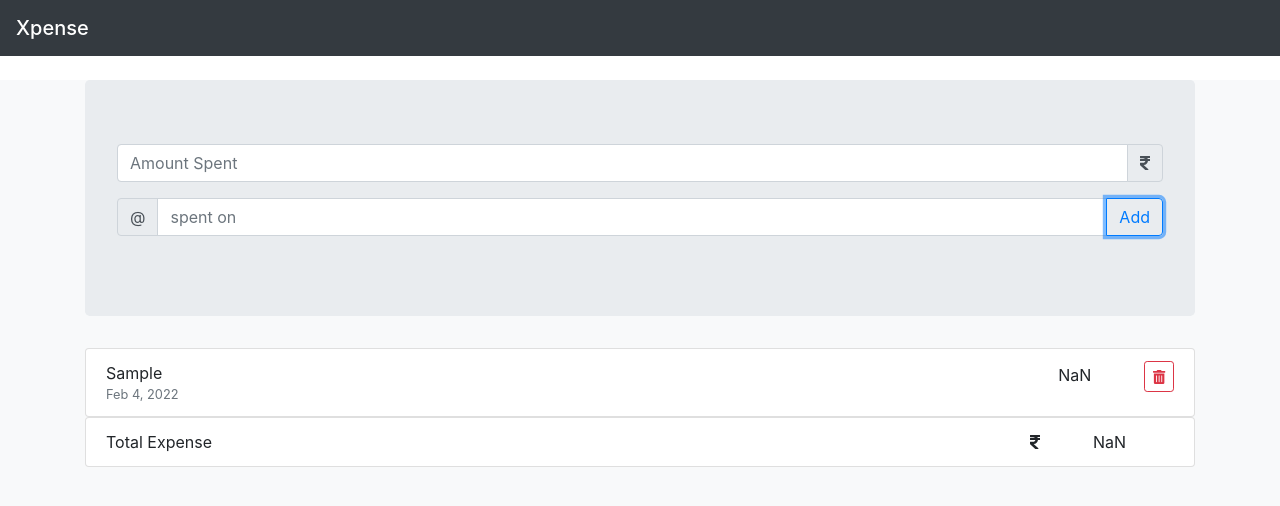
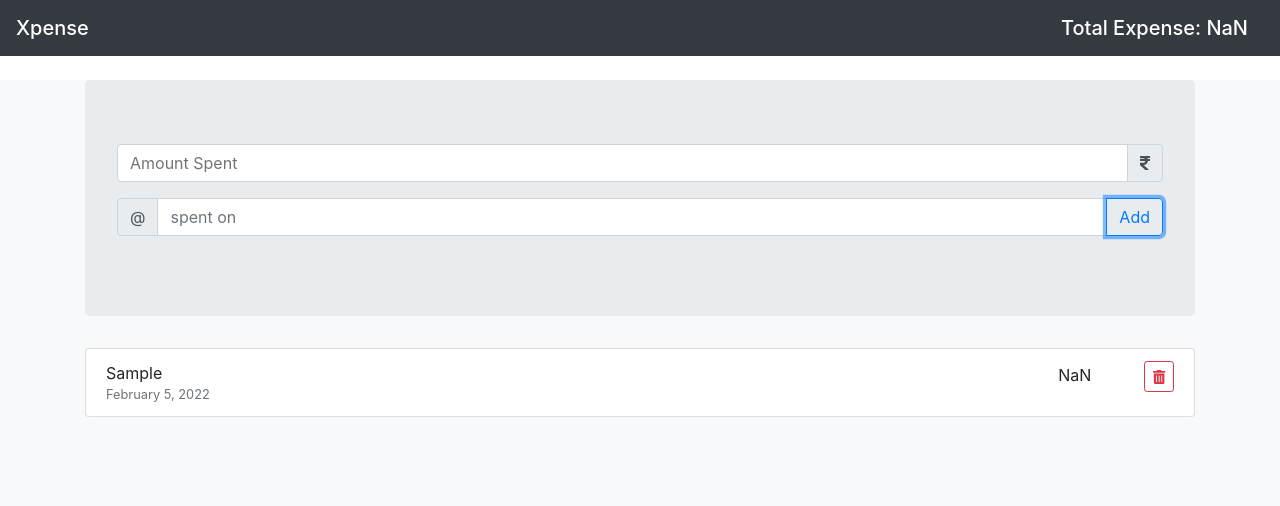
Before and after one commit to imabhinavagarwal/trackMyExpenses, a plain HTML site: page index.html in a window 1280 px wide. Both pictures are taken after typing "Sample" into the empty fields and a click on the button "Add". Drawn offline with nearby package versions, Linux system fonts and the light colour scheme.

Commit message:
js course complete with personal modification

```diff
--- a/index.html
+++ b/index.html
@@ -21,6 +21,7 @@
 <body>
     <nav class="navbar navbar-dark bg-dark">
         <span class="navbar-brand mb-0 h1">Xpense</span>
+        <span class="navbar-brand mb-0 h1" id="totalExpenseHeading"></span>
     </nav>
     <div class="container-fluid bg-light" style="min-height: 100vh;">
         <div class="container">
@@ -60,17 +61,6 @@
             <div>
                 <ul class="list-group" id="expenseTable">
                 </ul>
-                <ul class="list-group">
-                    <li class="list-group-item d-flex justify-content-between">
-                        <div class="d-flex flex-column">
-                            Total Expense
-                        </div>
-                        <div>
-                            <i class="fas fa-rupee-sign"></i>
-                            <span class="px-5" id="totalExpenseHeading"></span>
-                        </div>
-                    </li>
-                </ul>
             </div>
         </div>
     </div>
@@ -92,7 +82,7 @@
         totalExpenseEl.textContent = totalExpense;
 
         //all expenses at one place
-        const allExpenses = [];
+        allExpenses = [];
 
         //on btn click add input expense to total
         function addExpenseToTotal() {
@@ -107,23 +97,19 @@
             //add to object
             expenseItem.amount = expense;
             expenseItem.description = descValue;
+            expenseItem.moment = new Date();
 
             //add to total expense
             totalExpense = totalExpense + expense;
 
             //set heading element to total expense
-            const someText = `${totalExpense}`;
+            const someText = `Total Expense: ${totalExpense}`;
             totalExpenseEl.textContent = someText;
-
-            expenseItem.totalExpense = totalExpense;
 
             allExpenses.push(expenseItem);
 
             //show the table here\
-            const allExpenseHtml = allExpenses.map(expenseItem => createItemList(expenseItem)).join('');
-            console.clear();
-            console.log(allExpenseHtml);
-            expenseTableEl.innerHTML = allExpenseHtml;
+            renderList(allExpenses);
             inputExpenseEl.value = "";
             inputDescEl.value = "";
         }
@@ -134,17 +120,42 @@
         //listen to click event
         buttonEl.addEventListener("click", addExpenseToTotal, false);
 
+        //controller functions
+        function getDateString(moment) {
+            return moment.toLocaleDateString('en-US', {year:'numeric', month:'long', day:'numeric'});
+        }
+
+        function deleteItem(dateString) {
+            totalExpense = 0;
+            const updatedArray = allExpenses.filter(expenseItem => expenseItem.moment.valueOf() !== dateString)
+                                    .map(expenseItem => {
+                                        totalExpense = totalExpense + expenseItem.amount;
+                                        return expenseItem;
+                                    });
+            renderList(updatedArray);
+            allExpenses = updatedArray;
+            const someText = `Total Expense: ${totalExpense}`;
+            totalExpenseEl.textContent = someText;
+        }
+
         //View layer
-        function createItemList({ description, amount }) {
+        function renderList(arrOfList) {
+            const allExpenseHtml = arrOfList.map(expenseItem => createItemList(expenseItem)).join('');
+            expenseTableEl.innerHTML = allExpenseHtml;
+        }
+        function createItemList({ description, amount, moment }) {
             return `
                 <li class="list-group-item d-flex justify-content-between">
                         <div class="d-flex flex-column">
                             ${description}
-                            <small class="text-muted">Feb 4, 2022</small>
+                            <small class="text-muted">${getDateString(moment)}</small>
                         </div>
                         <div>
                             <span class="px-5">${amount}</span>
-                            <button type="button" class="btn btn-outline-danger btn-sm">
+                            <button
+                                type="button"
+                                class="btn btn-outline-danger btn-sm"
+                                onClick="deleteItem(${moment.valueOf()})">
                                 <i class="fas fa-trash-alt"></i>
                             </button>
                         </div>
```
